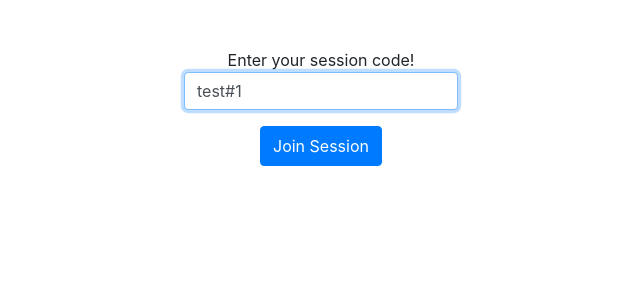
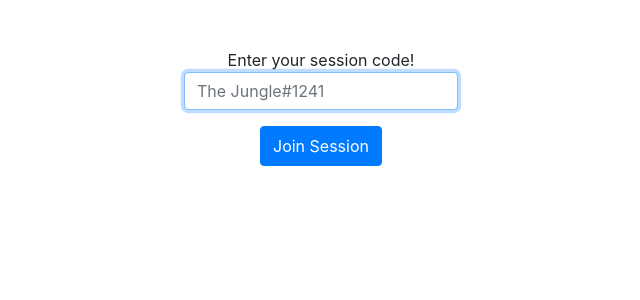
Before and after one commit to mesaif3/Cal_Comp, a Flask app: page /join_session in a window 1280 px wide. Shown: the part 76-376 px from the top of the page, without its empty margins (319-959 px from the left). Run offline with Flask 2, Linux system fonts and the light colour scheme; some libraries are stand-ins or nearby versions.

Commit message:
removed default join session entry

```diff
--- a/templates/join_session.html
+++ b/templates/join_session.html
@@ -8,7 +8,7 @@
     <form action="/join_session" method="post">
         <div class="form-group">
             <div>Enter your session code! </div>
-            <input autocomplete="off" autofocus class="form-control" name="session_info" value="test#1" placeholder="The Jungle#1241" type="text">
+            <input autocomplete="off" autofocus class="form-control" name="session_info" placeholder="The Jungle#1241" type="text">
         </div>
         <button class="btn btn-primary" type="submit">Join Session</button>
     </form>
```
